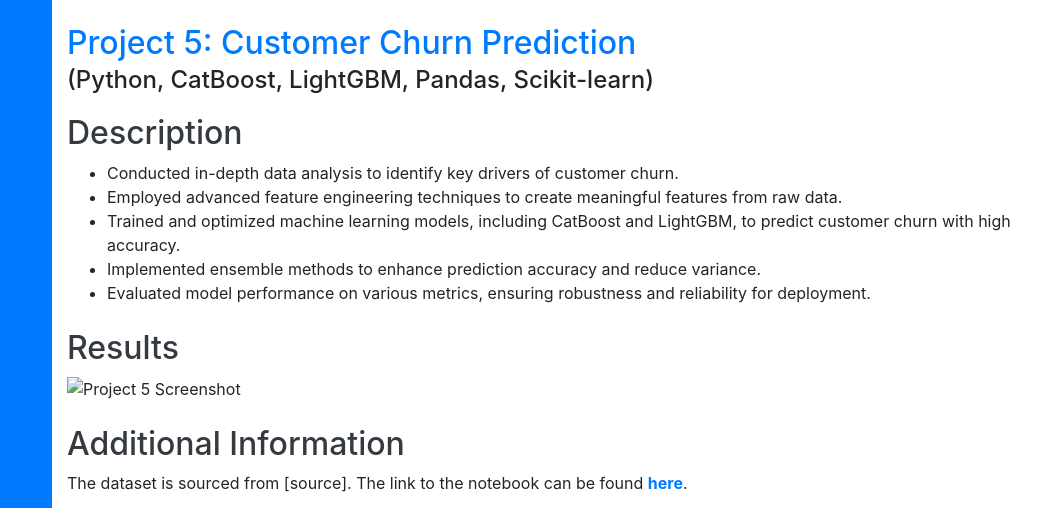
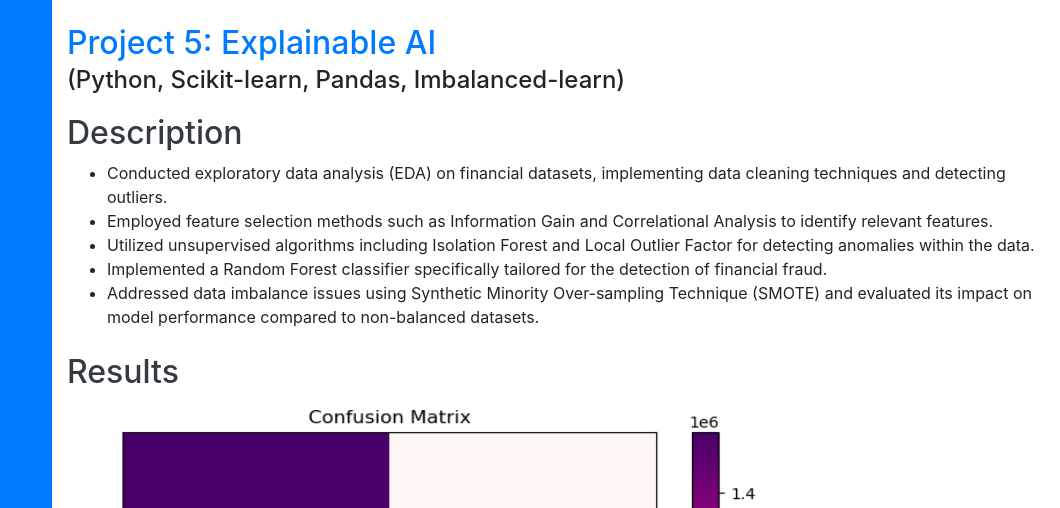
Before and after one commit to shemonto/shemonto.github.io, a website with bundled scripts: page project5.html in a window 1280 px wide. Shown: the top 508 px of the page, 220-1280 px from the left. Built offline with nearby package versions, Linux system fonts and the light colour scheme; a web font is replaced by a local one.

Commit message:
trying proj 5

```diff
--- a/project5.html
+++ b/project5.html
@@ -54,7 +54,7 @@
                     <a class="nav-link" href="./#Research">Research</a>
                 </li>
                 <li class="nav-item">
-                    <a class="nav-link" href="./#Projects">Projects</a>
+                    <a class="nav-link active" href="./#Projects">Projects</a>
                 </li>
 
                 <li class="nav-item">
@@ -75,36 +75,45 @@
     <div class="container-fluid p-10">
 
         <h2 class="mb-0 mt-4">
-            <span class="text-primary">Project 5: Customer Churn Prediction</span>
+            <span class="text-primary">Project 5: Explainable AI</span>
         </h2>
-        <div class="subheading mb-3">(Python, CatBoost, LightGBM, Pandas, Scikit-learn)</div>
+        <div class="subheading mb-3">(Python, Scikit-learn, Pandas, Imbalanced-learn)</div>
 
         <section class="mt-3">
             <h2>Description</h2>
             <ul>
-                <li>Conducted in-depth data analysis to identify key drivers of customer churn.</li>
-                <li>Employed advanced feature engineering techniques to create meaningful features from raw data.</li>
-                <li>Trained and optimized machine learning models, including CatBoost and LightGBM, to predict customer
-                    churn with high accuracy.</li>
-                <li>Implemented ensemble methods to enhance prediction accuracy and reduce variance.</li>
-                <li>Evaluated model performance on various metrics, ensuring robustness and reliability for deployment.
+                <li>Conducted exploratory data analysis (EDA) on financial datasets, implementing data cleaning
+                    techniques and detecting outliers.</li>
+                <li>Employed feature selection methods such as Information Gain and Correlational Analysis to identify
+                    relevant features.</li>
+                <li> Utilized unsupervised algorithms including Isolation Forest and Local Outlier Factor for detecting
+                    anomalies within the data.</li>
+                <li> Implemented a Random Forest classifier specifically tailored for the detection of financial fraud.
                 </li>
-            </ul>
+                <li>Addressed data imbalance issues using Synthetic Minority Over-sampling Technique (SMOTE) and
+                    evaluated its impact on model performance compared to non-balanced datasets.</li>
+
+
+
         </section>
 
         <section class="mt-4">
             <h2>Results </h2>
-            <img class="project-image" src="Images/Proj5/accuracy_graph.png" alt="Project 5 Screenshot" width="700"
+            <img class="project-image" src="Images/Proj1/confusion_matrix.png" alt="Project 1 Screenshot 2" width="700"
                 height="600">
 
         </section>
 
+
+
         <section class="mt-4">
             <h2>Additional Information</h2>
-            <p>The dataset is sourced from [source]. The link to the notebook can be found <a
-                    href="https://github.com/shemonto/Customer_Churn_Prediction/blob/main/Churn_Prediction.ipynb"><strong>here</strong></a>.
+            <p>The dataset is used from kaggle. The link to the notebook <a
+                    href="https://github.com/shemonto/Financial_Fraud_Detection/blob/main/Fraud_Detection.ipynb">Link</a>
             </p>
         </section>
+
+
 
         <!-- Bootstrap core JavaScript -->
         <script src="vendor/jquery/jquery.min.js"></script>
@@ -117,10 +126,9 @@
         <script src="js/resume.min.js"></script>
     </div>
 
+
     <footer class='border-top'>
         <p class=" text-center">&copy; 2024 Shemonto Das. <br>All rights reserved.</p>
     </footer>
 
 </body>
-
-</html>
```
Also changed, not shown: index.html (+9 -0 lines).
